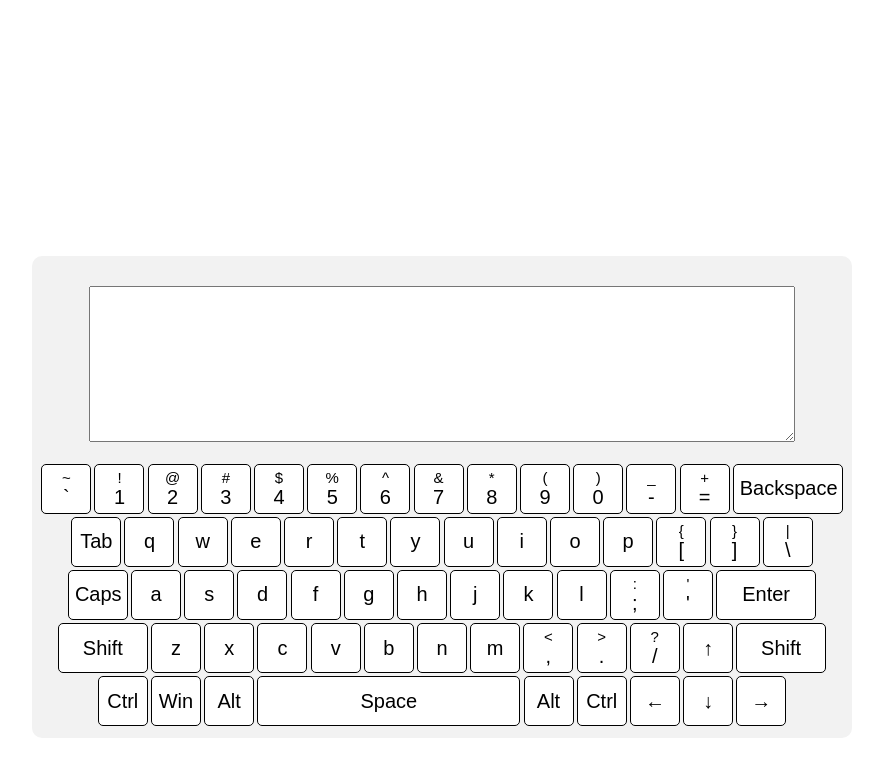
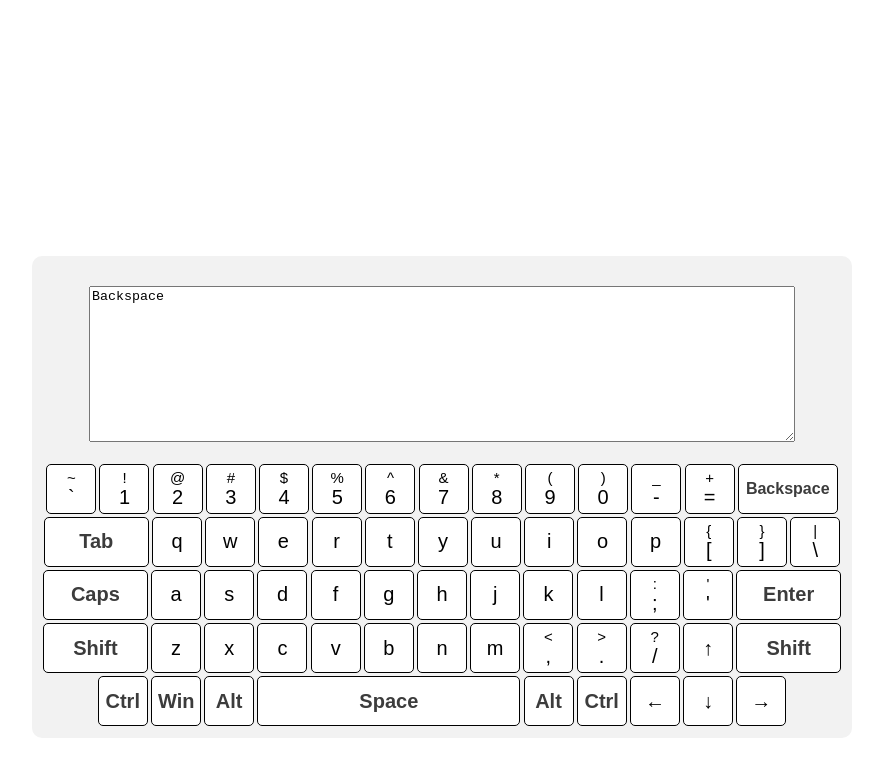
Before and after one commit to AlxundrBod/virtual-keyboard, a website: page index.html in a window 1280 px wide. Both pictures are taken after a click on the button "Backspace". Shown: the whole page, without its empty margins (198-1081 px from the left). Drawn offline with Linux system fonts and the light colour scheme.

Commit message:
feat: add mouse clicks on buttons of the virtual keyboard functionality

```diff
--- a/script.js
+++ b/script.js
@@ -101,6 +101,21 @@ function highlights() {
 
 // Highlights the key on the virtual keyboard END
 
+// mouse clicks on buttons of the virtual keyboard START
+
+function attachKeyListeners() {
+  const pressedKeys = document.querySelectorAll('.key');
+
+  pressedKeys.forEach((key) => {
+    key.addEventListener('click', () => {
+      const keyText = key.querySelector('.bottomSymbol').textContent;
+      textArea.value += keyText;
+    });
+  });
+}
+
+// mouse clicks on buttons of the virtual keyboard END
+
 // Create keyboard START
 
 function createKeyboard() {
@@ -196,9 +211,10 @@ function switchLanguage() {
   }
 
   createKeyboard();
+  attachKeyListeners();
 
   document.addEventListener('keydown', (event) => {
-    if (event.ctrlKey && event.altKey) {
+    if (event.altKey && event.shiftKey) {
       event.preventDefault();
       if (rows === rowsEnglish) {
         rows = rowsRussian;
@@ -209,6 +225,7 @@ function switchLanguage() {
       }
       keyboard.innerHTML = '';
       createKeyboard();
+      attachKeyListeners();
     }
   });
 }
--- a/style.css
+++ b/style.css
@@ -32,11 +32,11 @@
 }
 
 .key:hover {
-  background-color: aqua;
+  background-color: rgba(60, 60, 60, 0.2);
 }
 
 .active {
-  background-color: blue;
+  background-color: rgba(60, 60, 60, 0.6);
 }
 
 .topSymbol {
@@ -48,19 +48,24 @@
 }
 
 .backspace {
-  width: 110px;
+  width: 100px;
+  font-size: 16px;
 }
 
 .caps {
-  width: 60px;
+  width: 105px;
 }
 
 .shift {
-  width: 90px;
+  width: 105px;
 }
 
 .enter {
-  width: 100px;
+  width: 105px;
+}
+
+.tab {
+  width: 105px;
 }
 
 .textArea {
@@ -68,3 +73,26 @@
   width: 700px;
   margin: 20px;
 }
+
+.tab,
+.enter,
+.caps,
+.shift,
+.ctrl,
+.alt,
+.win,
+.backspace,
+.space {
+  font-weight: 600;
+  color: rgba(60, 60, 60, 1);
+}
+
+.description {
+  text-align: center;
+}
+
+.descriptionFirstRow,
+.descriptionSecondRow {
+  font-size: 20px;
+  font-weight: 600;
+}
```
